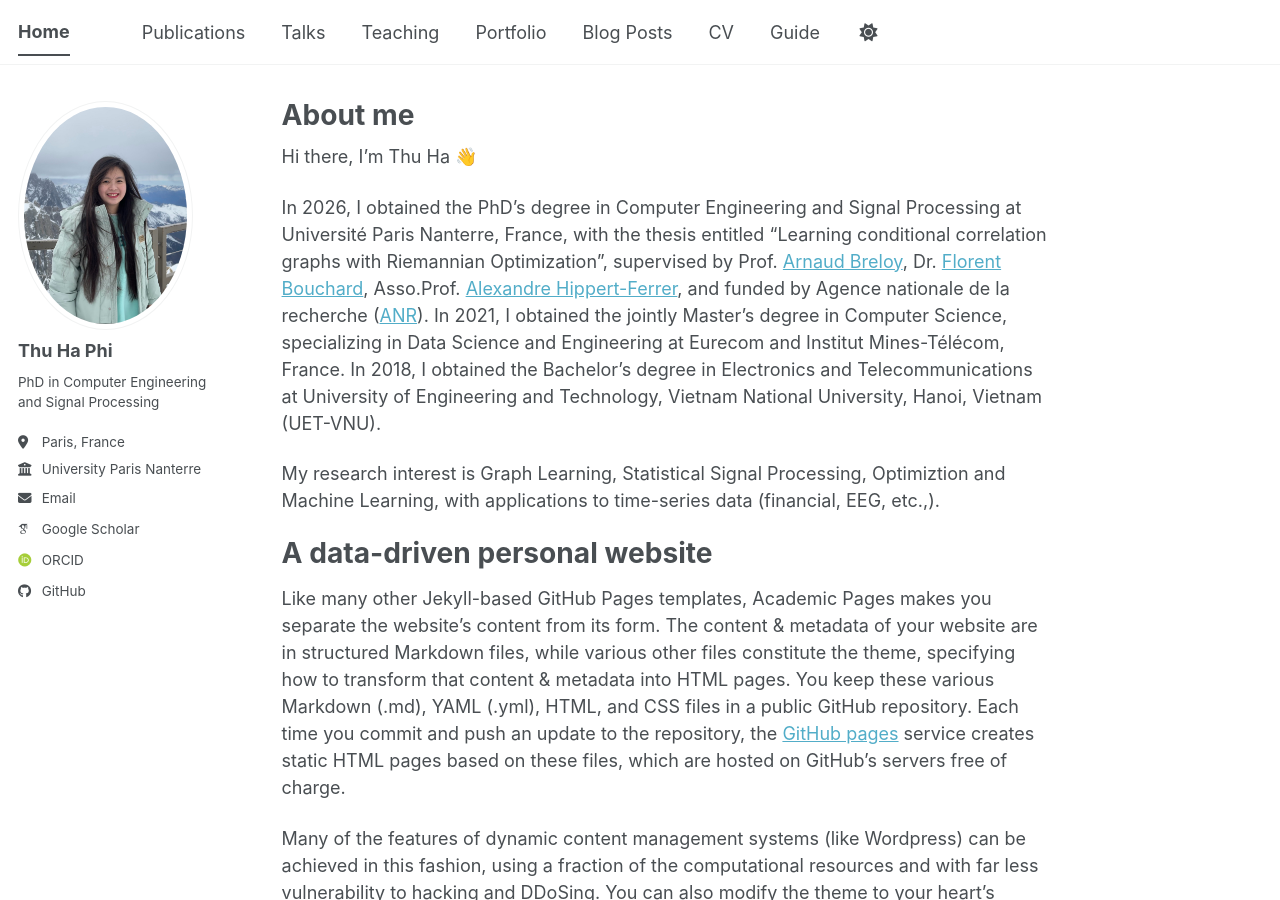
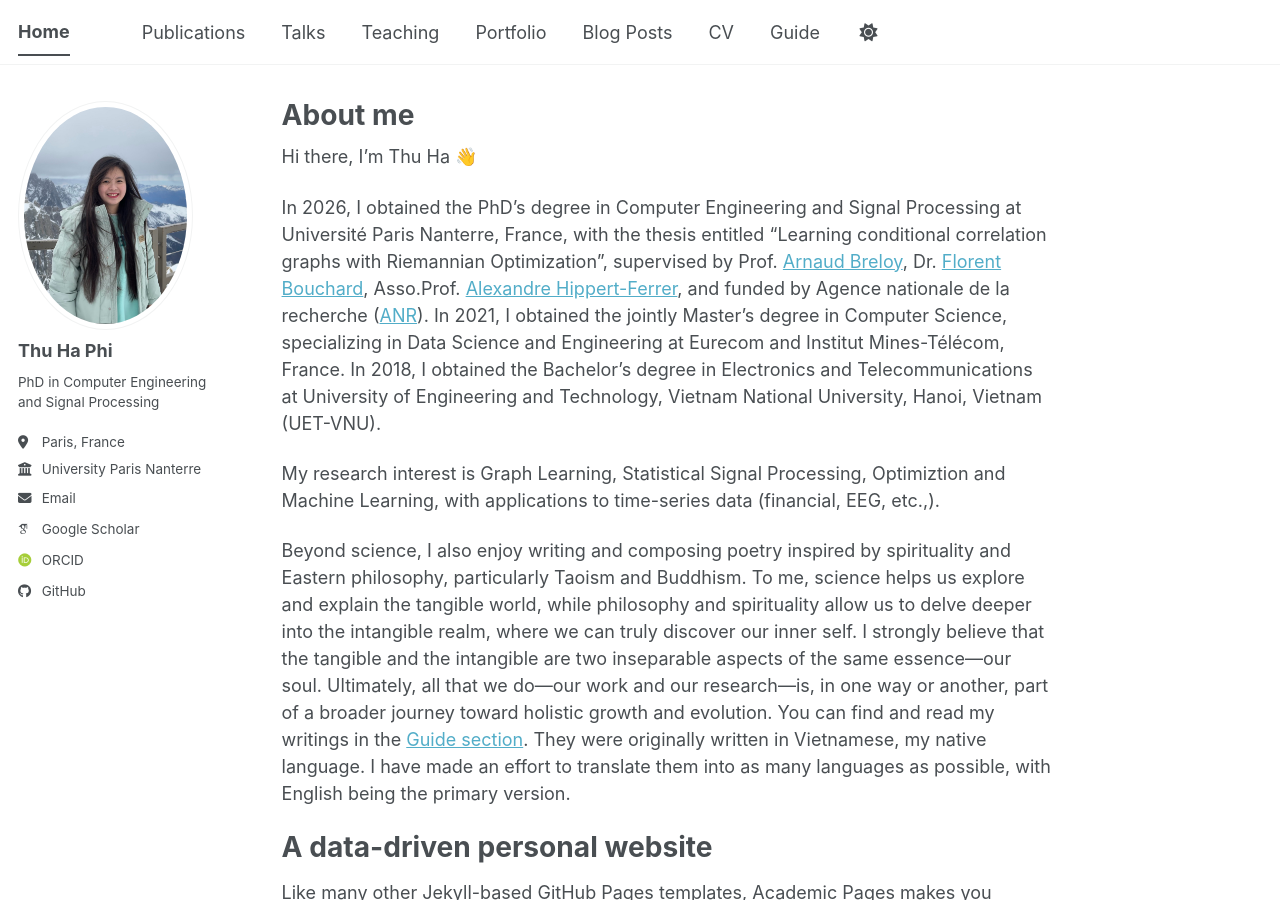
Before and after one commit to ChionanthusRetusus/thuhaphi.github.io, a Jekyll site: the page built from _pages/about.md, in a window 1280 px wide and 900 px high. Built offline with Jekyll 4.4.1, drawn with Linux system fonts in a browser that asks for light colours; some web fonts are replaced; a script bundle is joined from its source files by our own code; library files that are not in the unit come from our copies.

Commit message:
Update about.md

```diff
--- a/_pages/about.md
+++ b/_pages/about.md
@@ -11,6 +11,8 @@
 In 2026, I obtained the PhD's degree in Computer Engineering and Signal Processing at Université Paris Nanterre, France, with the thesis entitled "Learning conditional correlation graphs with Riemannian Optimization", supervised by Prof. [Arnaud Breloy](https://abreloy.github.io/), Dr. [Florent Bouchard](https://flbouchard.github.io/), Asso.Prof. [Alexandre Hippert-Ferrer](https://ahippert.github.io/), and funded by Agence nationale de la recherche ([ANR](https://anr.fr/)). In 2021, I obtained the jointly Master's degree in Computer Science, specializing in Data Science and Engineering at Eurecom and Institut Mines-Télécom, France. In 2018, I obtained the Bachelor's degree in Electronics and Telecommunications at University of Engineering and Technology, Vietnam National University, Hanoi, Vietnam (UET-VNU).
 
 My research interest is Graph Learning, Statistical Signal Processing, Optimiztion and Machine Learning, with applications to time-series data (financial, EEG, etc.,).
+
+Beyond science, I also enjoy writing and composing poetry inspired by spirituality and Eastern philosophy, particularly Taoism and Buddhism. To me, science helps us explore and explain the tangible world, while philosophy and spirituality allow us to delve deeper into the intangible realm, where we can truly discover our inner self. I strongly believe that the tangible and the intangible are two inseparable aspects of the same essence—our soul. Ultimately, all that we do—our work and our research—is, in one way or another, part of a broader journey toward holistic growth and evolution. You can find and read my writings in the [Guide section](https://chionanthusretusus.github.io/thuhaphi.github.io//markdown/). They were originally written in Vietnamese, my native language. I have made an effort to translate them into as many languages as possible, with English being the primary version.
 
 A data-driven personal website
 ======
```
